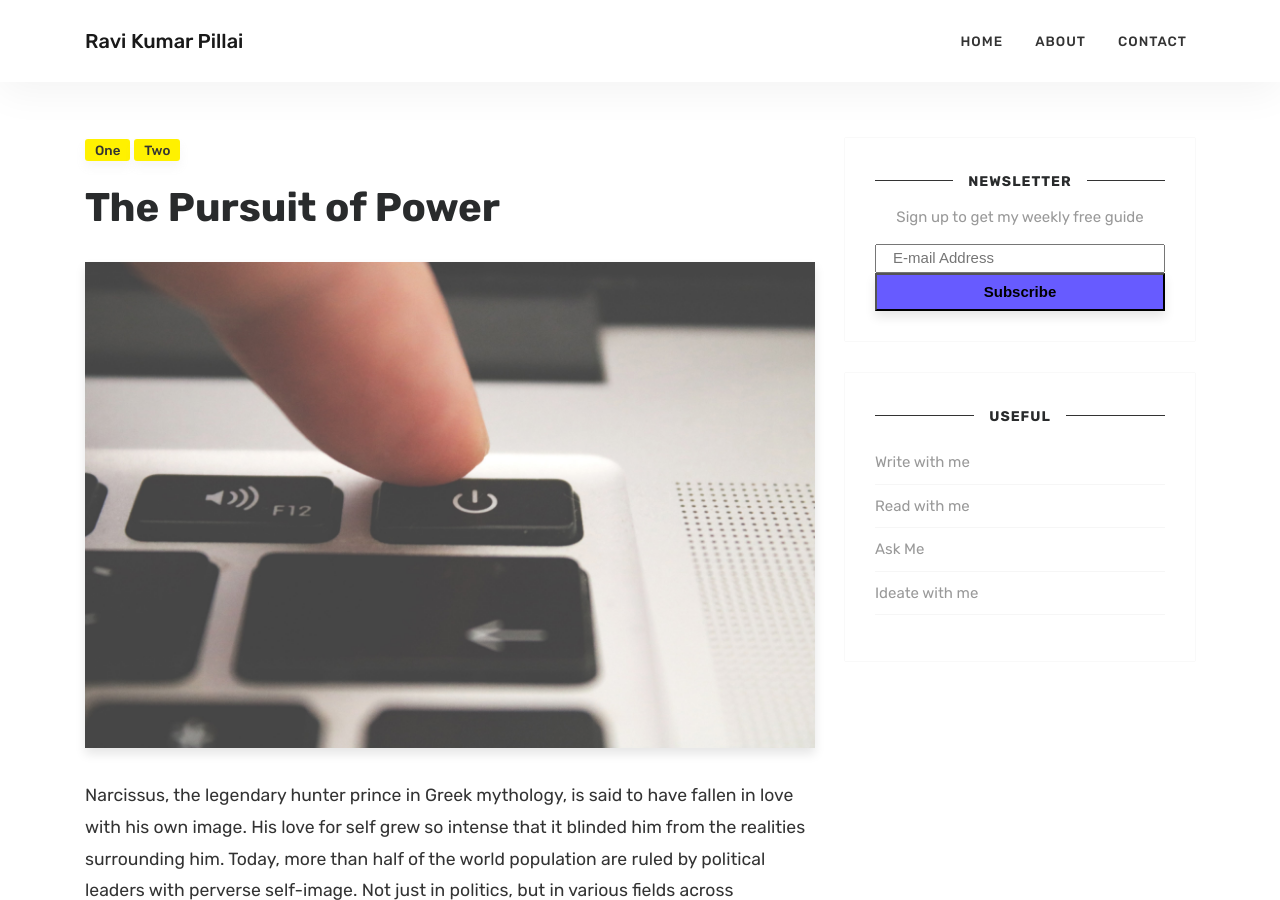
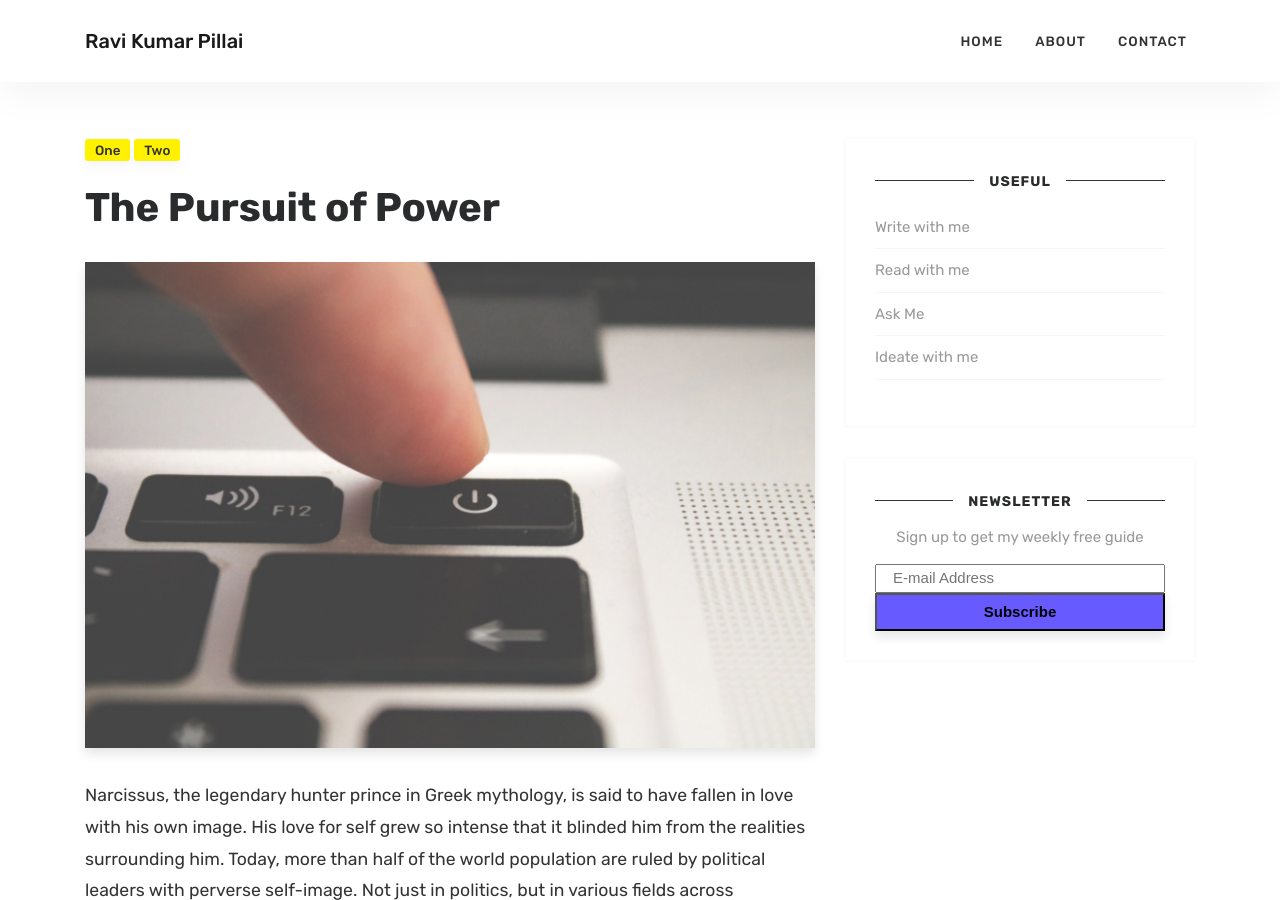
Before and after one commit to rohanharikr/RaviKumarPillai, a Jekyll site: the page built from _posts/2018-01-11-markup-example.md, in a window 1280 px wide and 900 px high. Built offline with Jekyll 4.4.1, drawn with Linux system fonts in a browser that asks for light colours; comment, search, counter and statistics services are not loaded.

Commit message:
Gh pages

```diff
--- a/_includes/sidebar.html
+++ b/_includes/sidebar.html
@@ -1,11 +1,6 @@
 <div class="sidebar">
 
-        <div class="sidebar-section">
-            <h5><span>Newsletter</span></h5>
-            {% include newsletter.html %}
-        </div>
-
-        <div class="sidebar-section">
+    <div class="sidebar-section">
             <h5><span>Useful</span></h5>
             <ul style="list-none;">
             <li><a target="_blank" href="#">Write with me</a></li>
@@ -16,6 +11,13 @@
             </ul>
         </div>
 
+        <div class="sidebar-section">
+            <h5><span>Newsletter</span></h5>
+            {% include newsletter.html %}
+        </div>
+
+
+
 <!--         <div class="sidebar-section">
              <h5><span>Recommended</span></h5>
            <a href="https://easydigitaldownloads.com/?ref=2135" title="Sell digital downloads with WordPress, for free"><img src="https://easydigitaldownloads.com/wp-content/uploads/2015/02/300x250-2.png" alt="Sell digital downloads with WordPress, for free" /></a>
```
